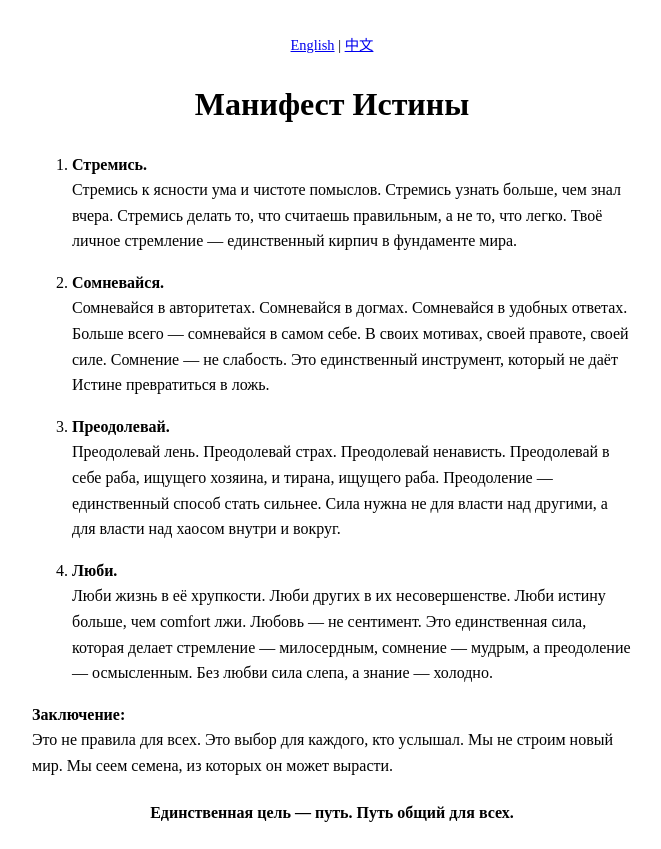
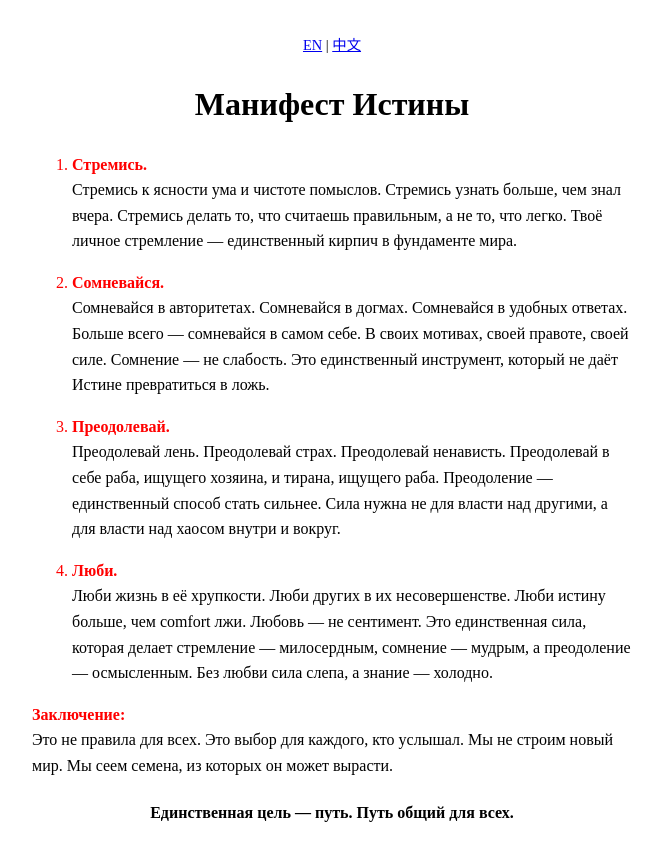
Before and after one commit to rusty-Q/truth.manifest, a plain HTML site: page index.html in a window 1280 px wide. Shown: the whole page, without its empty margins (308-969 px from the left). Drawn offline with Linux system fonts and the light colour scheme.

Commit message:
Update index.html

```diff
--- a/index.html
+++ b/index.html
@@ -7,11 +7,12 @@
         body { font-family: serif; max-width: 600px; margin: 0 auto; padding: 20px; line-height: 1.6; }
         h1 { text-align: center; }
         h4 { margin-bottom: 0.2em;text-align: center; }
+        strong, li::marker { color: red; } {color: red;}
     </style>
 </head>
 <body>
     <p style="text-align: center; font-size: 0.9em;">
-    <a href="en.html">English</a> | <a href="cn.html">中文</a>
+    <a href="en.html">EN</a> | <a href="cn.html">中文</a>
     </p>
   <h1>Манифест Истины</h1>
   <ol>
```
